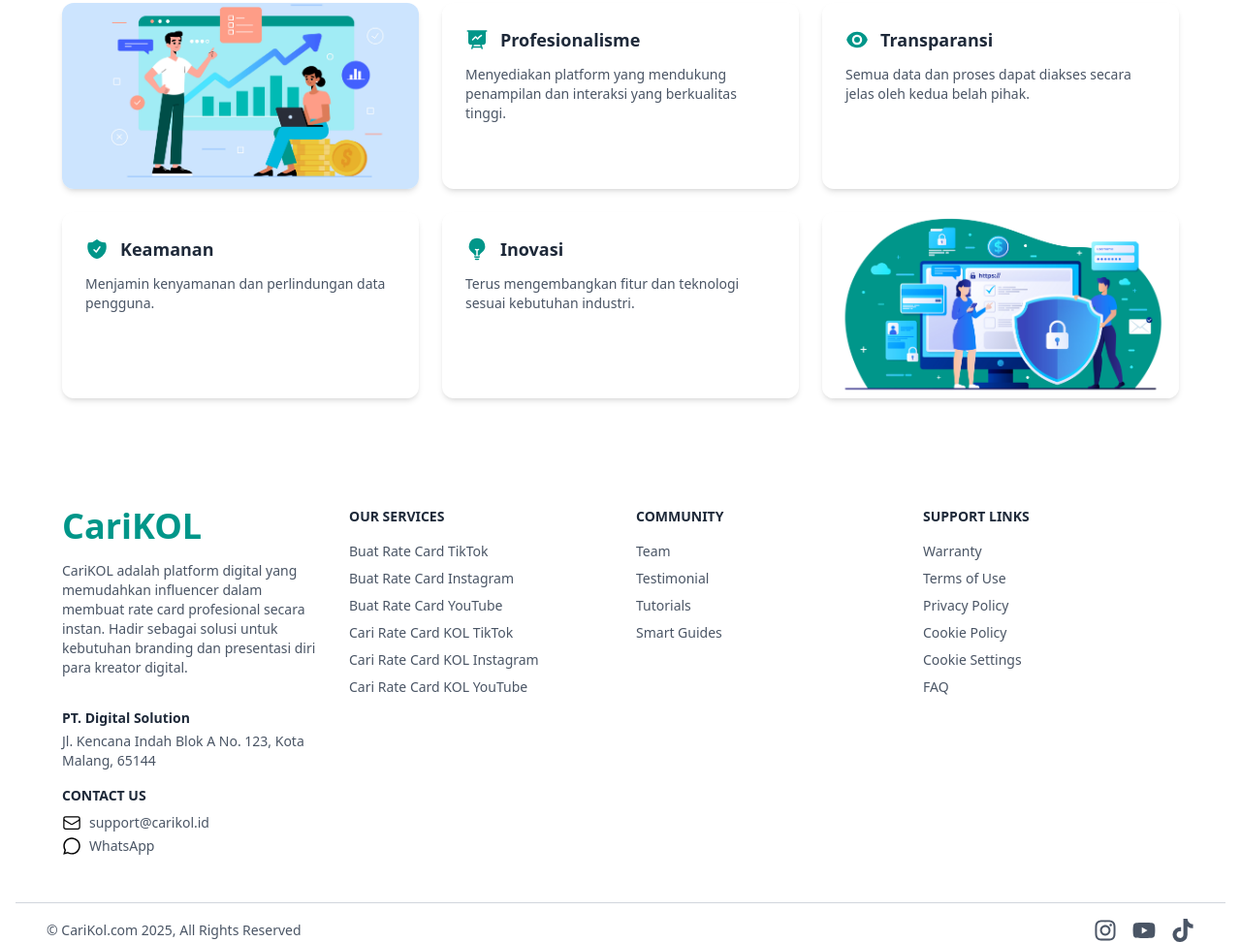
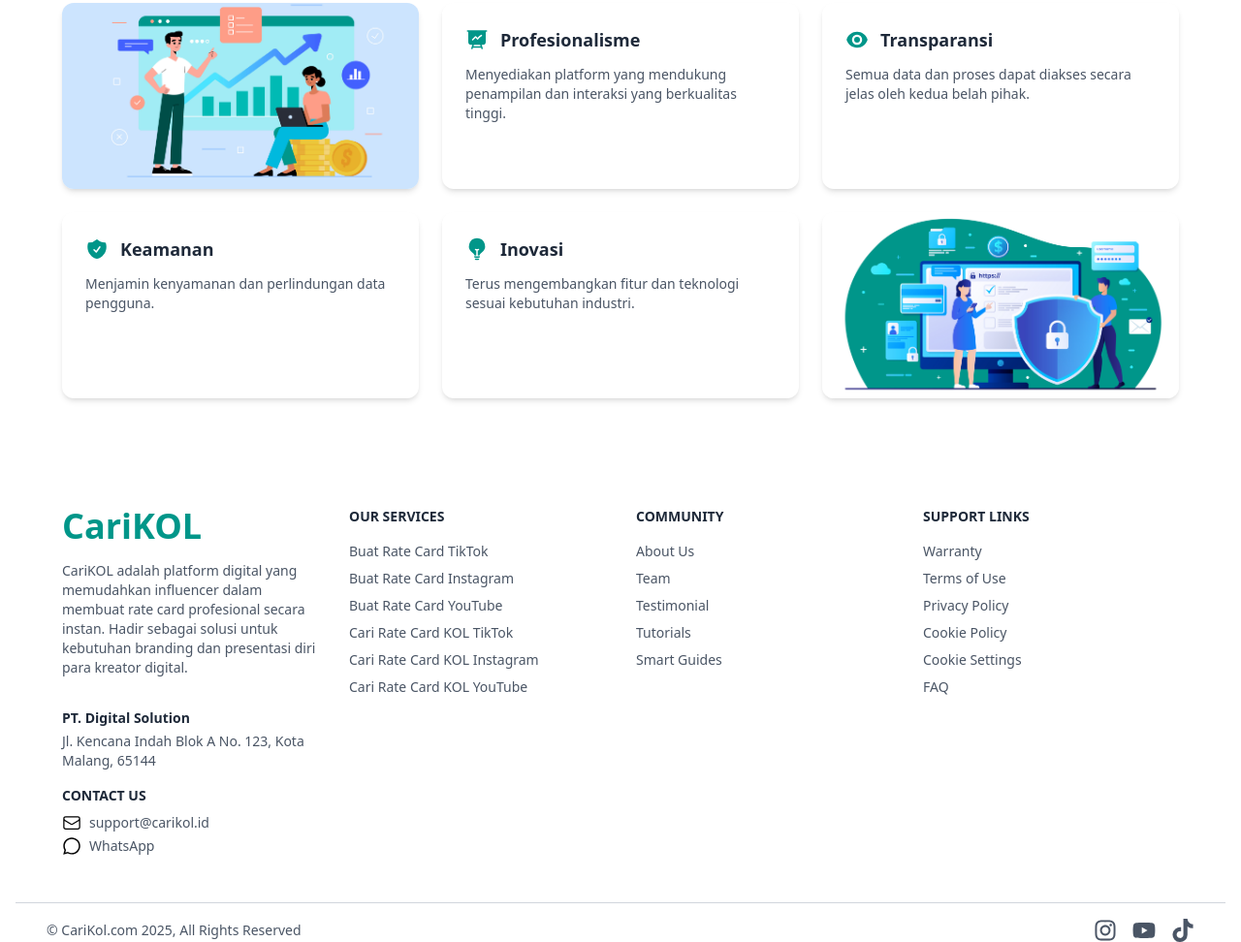
Before and after one commit to dianprsty/carikol-html-tailwind, a website: page html/about.html in a window 1280 px wide. Shown: the part 1431-2403 px from the top of the page at 97% size. Drawn offline with nearby package versions, Linux system fonts and the light colour scheme.

Commit message:
update link footer

```diff
--- a/html/about.html
+++ b/html/about.html
@@ -464,6 +464,9 @@
           <div class="space-y-2">
             <div class="pb-2 font-bold text-gray-800">COMMUNITY</div>
             <div>
+              <a href="about.html" class="text-gray-600 hover:text-teal-600">About Us</a>
+            </div>
+            <div>
               <a href="#" class="text-gray-600 hover:text-teal-600">Team</a>
             </div>
             <div>
```
Also changed, not shown: html/index.html (+3 -0 lines).
